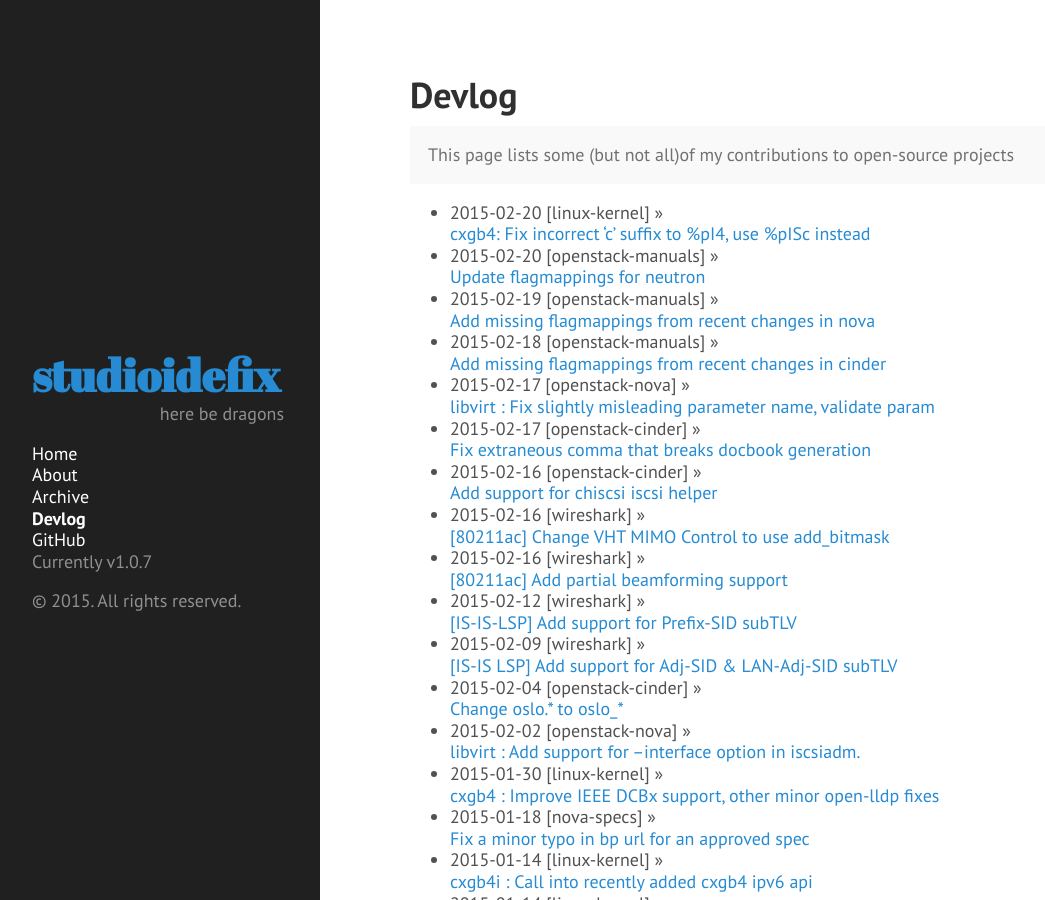
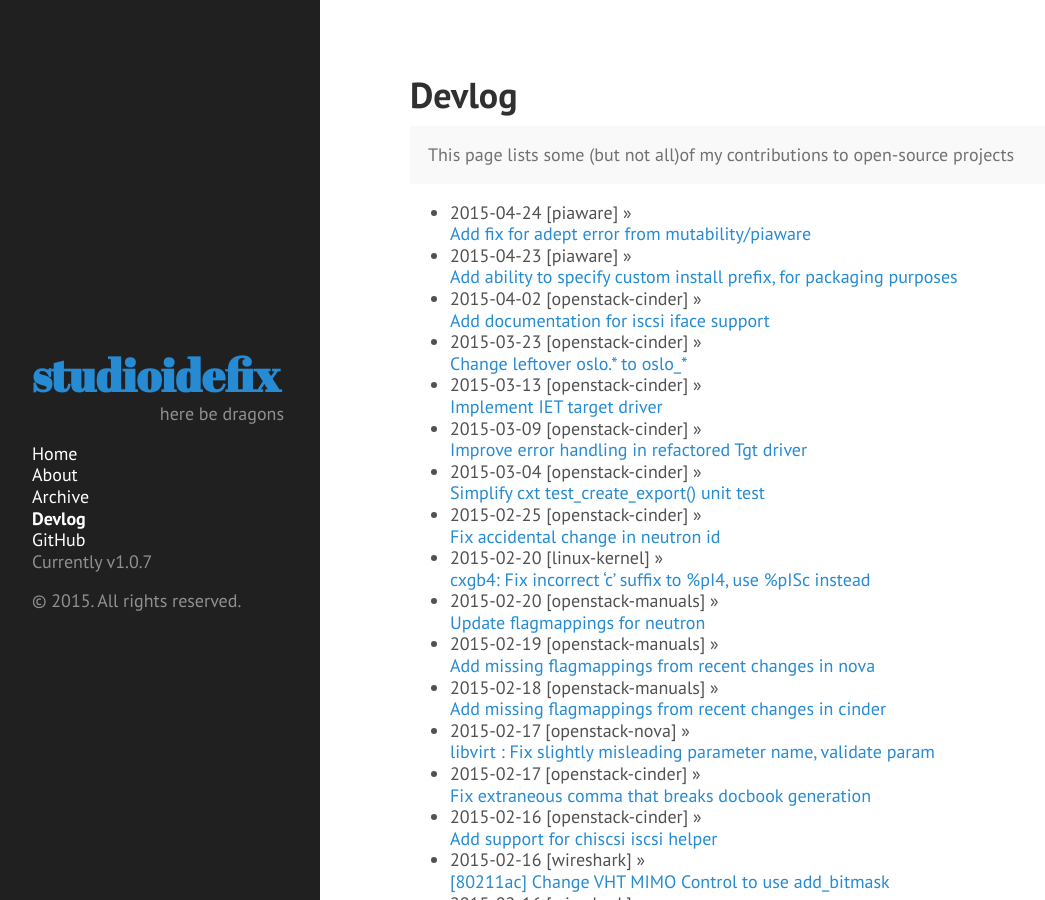
Before and after one commit to anish/anish.github.io, a Jekyll site: the page built from devlog.md, in a window 1280 px wide and 900 px high. Shown: the whole window, without its empty margins (4-1049 px from the left). Built offline with Jekyll 4.4.1, drawn with Linux system fonts in a browser that asks for light colours; Markdown is read by kramdown in place of the engine named in the settings.

Commit message:
Update devlog as of 5/13/2015

```diff
--- a/devlog.md
+++ b/devlog.md
@@ -11,6 +11,14 @@ git log --author=Anish --format="* %cd [wireshark] &raquo;<br> [%s](https://code
   This page lists some (but not all)of my contributions to open-source projects
 </p>
 
+* 2015-04-24 [piaware] &raquo;<br> [Add fix for adept error from mutability/piaware](https://github.com/flightaware/piaware/commit/baae92ae9c8abd546835a17a226aefe6effdc46d)
+* 2015-04-23 [piaware] &raquo;<br> [Add ability to specify custom install prefix, for packaging purposes](https://github.com/flightaware/piaware/commit/9e854fb3c346d8e4afc63c30fdc277b8c7ddbeb4)
+* 2015-04-02 [openstack-cinder] &raquo;<br> [Add documentation for iscsi iface support](https://github.com/openstack/cinder/commit/10548fb6d7bc9823aa1e0273fb3a8cd30f55ee13)
+* 2015-03-23 [openstack-cinder] &raquo;<br> [Change leftover oslo.* to oslo_*](https://github.com/openstack/cinder/commit/d248cca5e50798616f8dda5d36b550b3542ac6dd)
+* 2015-03-13 [openstack-cinder] &raquo;<br> [Implement IET target driver](https://github.com/openstack/cinder/commit/8bb865a0aaaaf4ad9dd4e9848a818fe446a11752)
+* 2015-03-09 [openstack-cinder] &raquo;<br> [Improve error handling in refactored Tgt driver](https://github.com/openstack/cinder/commit/ad08c7a1f0c4e6a1e44b5ad02f9efbf86a2a878e)
+* 2015-03-04 [openstack-cinder] &raquo;<br> [Simplify cxt test\_create\_export() unit test](https://github.com/openstack/cinder/commit/382ed66aa6a671aaa08545e6a4ccad9b5037105e)
+* 2015-02-25 [openstack-cinder] &raquo;<br> [Fix accidental change in neutron id](https://github.com/openstack/cinder/commit/abef536d3e7afca233ed286144e695ae79847a19)
 * 2015-02-20 [linux-kernel] &raquo;<br> [cxgb4: Fix incorrect 'c' suffix to %pI4, use %pISc instead](https://git.kernel.org/cgit/linux/kernel/git/torvalds/linux.git/commit/?id=5a8eeec468f229558322926f28c61bb0769793e9)
 * 2015-02-20 [openstack-manuals] &raquo;<br> [Update flagmappings for neutron](https://github.com/openstack/openstack-manuals/commit/546ea5db595c982de097054202b1d2339e997cb6)
 * 2015-02-19 [openstack-manuals] &raquo;<br> [Add missing flagmappings from recent changes in nova](https://github.com/openstack/openstack-manuals/commit/b9891158c1e48010ab001107f61e5f8325e14dcf)
```
